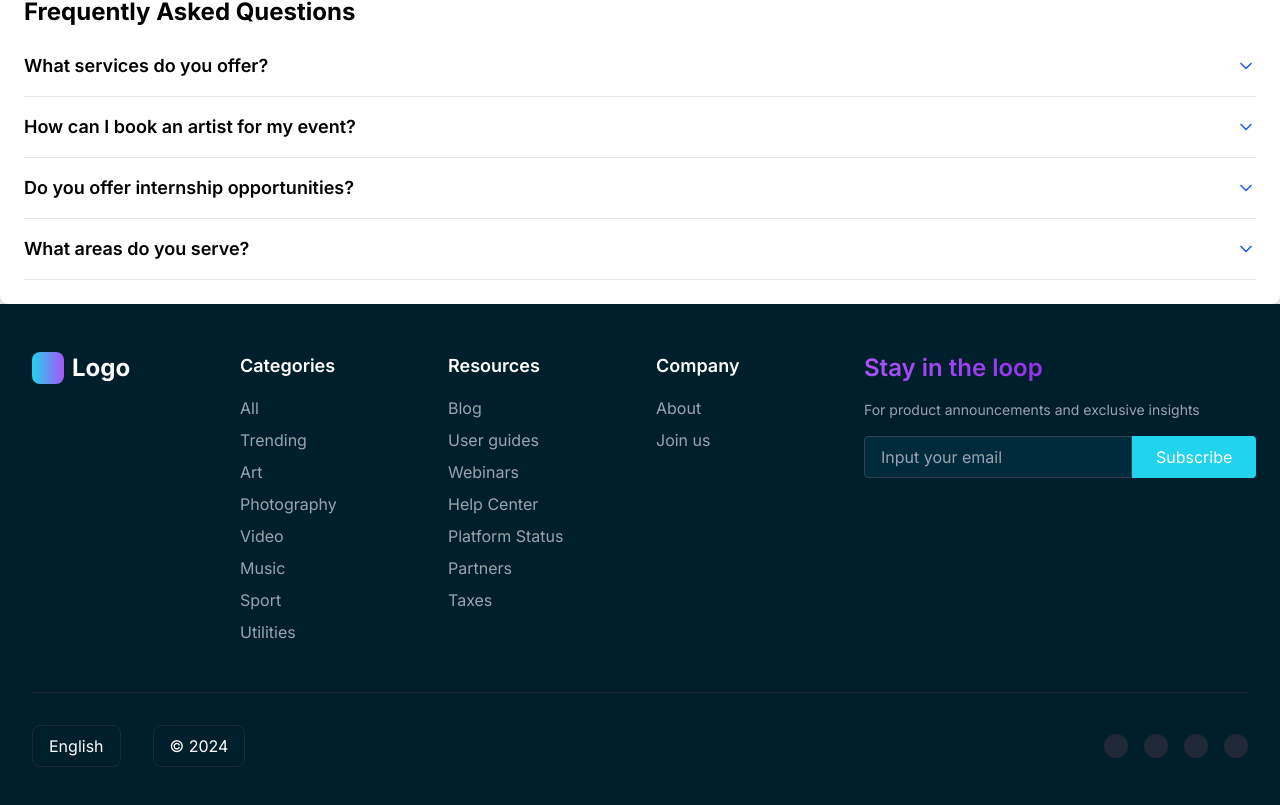
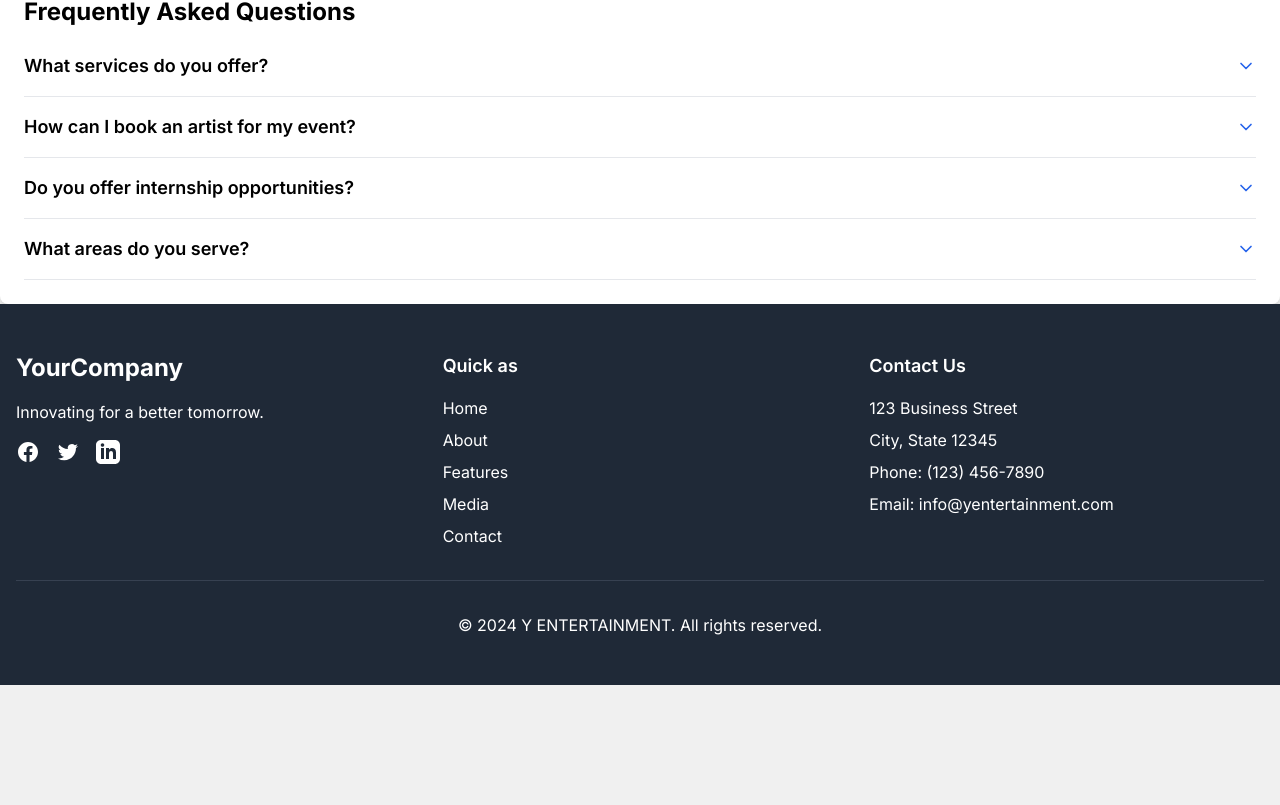
Before and after one commit to SunnySiddique/Y-ENTERTAINMENT-COM, a React (Vite) app: page /contact in a window 1280 px wide. Shown: the part 1255-2060 px from the top of the page. After the commit the page ends 1940 px from the top, so only its background shows below. Built offline with nearby package versions, Linux system fonts and the light colour scheme.

Commit message:
compoenent updated

```diff
--- a/src/components/Footer.jsx
+++ b/src/components/Footer.jsx
@@ -1,5 +1,3 @@
-import { motion } from "framer-motion";
-
 const Footer = () => {
   const containerVariants = {
     hidden: { opacity: 0 },
@@ -25,163 +23,125 @@ const Footer = () => {
   };
 
   return (
-    <footer className="bg-[#001F2D] text-white py-12 px-4 md:px-6 lg:px-8">
-      <motion.div
-        className="container mx-auto max-w-7xl"
-        variants={containerVariants}
-        initial="hidden"
-        whileInView="visible"
-        viewport={{ once: false, amount: 0.3 }}
-      >
-        <div className="grid grid-cols-1 md:grid-cols-2 lg:grid-cols-12 gap-8 mb-12">
-          {/* Logo */}
-          <motion.div className="md:col-span-2" variants={itemVariants}>
-            <div className="flex items-center gap-2">
-              <div className="w-8 h-8 bg-gradient-to-r from-cyan-400 to-purple-500 rounded-lg"></div>
-              <span className="text-2xl font-bold">Logo</span>
+    <footer className="bg-gray-800 text-white py-12">
+      <div className="container mx-auto px-4">
+        <div className="grid grid-cols-1 md:grid-cols-3 gap-8">
+          <div>
+            <h3 className="text-2xl font-bold mb-4">YourCompany</h3>
+            <p className="mb-4">Innovating for a better tomorrow.</p>
+            <div className="flex space-x-4">
+              <a
+                href="#"
+                className="hover:text-blue-400 transition-colors duration-300"
+              >
+                <span className="sr-only">Facebook</span>
+                <svg
+                  className="w-6 h-6"
+                  fill="currentColor"
+                  viewBox="0 0 24 24"
+                  aria-hidden="true"
+                >
+                  <path
+                    fillRule="evenodd"
+                    d="M22 12c0-5.523-4.477-10-10-10S2 6.477 2 12c0 4.991 3.657 9.128 8.438 9.878v-6.987h-2.54V12h2.54V9.797c0-2.506 1.492-3.89 3.777-3.89 1.094 0 2.238.195 2.238.195v2.46h-1.26c-1.243 0-1.63.771-1.63 1.562V12h2.773l-.443 2.89h-2.33v6.988C18.343 21.128 22 16.991 22 12z"
+                    clipRule="evenodd"
+                  />
+                </svg>
+              </a>
+              <a
+                href="#"
+                className="hover:text-blue-400 transition-colors duration-300"
+              >
+                <span className="sr-only">Twitter</span>
+                <svg
+                  className="w-6 h-6"
+                  fill="currentColor"
+                  viewBox="0 0 24 24"
+                  aria-hidden="true"
+                >
+                  <path d="M8.29 20.251c7.547 0 11.675-6.253 11.675-11.675 0-.178 0-.355-.012-.53A8.348 8.348 0 0022 5.92a8.19 8.19 0 01-2.357.646 4.118 4.118 0 001.804-2.27 8.224 8.224 0 01-2.605.996 4.107 4.107 0 00-6.993 3.743 11.65 11.65 0 01-8.457-4.287 4.106 4.106 0 001.27 5.477A4.072 4.072 0 012.8 9.713v.052a4.105 4.105 0 003.292 4.022 4.095 4.095 0 01-1.853.07 4.108 4.108 0 003.834 2.85A8.233 8.233 0 012 18.407a11.616 11.616 0 006.29 1.84" />
+                </svg>
+              </a>
+              <a
+                href="#"
+                className="hover:text-blue-400 transition-colors duration-300"
+              >
+                <span className="sr-only">aedIn</span>
+                <svg
+                  className="w-6 h-6"
+                  fill="currentColor"
+                  viewBox="0 0 24 24"
+                  aria-hidden="true"
+                >
+                  <path
+                    fillRule="evenodd"
+                    d="M19 0h-14c-2.761 0-5 2.239-5 5v14c0 2.761 2.239 5 5 5h14c2.762 0 5-2.239 5-5v-14c0-2.761-2.238-5-5-5zm-11 19h-3v-11h3v11zm-1.5-12.268c-.966 0-1.75-.79-1.75-1.764s.784-1.764 1.75-1.764 1.75.79 1.75 1.764-.783 1.764-1.75 1.764zm13.5 12.268h-3v-5.604c0-3.368-4-3.113-4 0v5.604h-3v-11h3v1.765c1.396-2.586 7-2.777 7 2.476v6.759z"
+                    clipRule="evenodd"
+                  />
+                </svg>
+              </a>
             </div>
-          </motion.div>
-
-          {/* Categories */}
-          <motion.div className="lg:col-span-2" variants={itemVariants}>
-            <h3 className="text-lg font-semibold mb-4">Categories</h3>
-            <ul className="space-y-2 text-gray-400">
-              {[
-                "All",
-                "Trending",
-                "Art",
-                "Photography",
-                "Video",
-                "Music",
-                "Sport",
-                "Utilities",
-              ].map((item) => (
-                <motion.li
-                  key={item}
-                  className="hover:text-white cursor-pointer"
-                  whileHover={{ x: 5 }}
-                  whileTap={{ scale: 0.95 }}
+          </div>
+          <div>
+            <h4 className="text-lg font-semibold mb-4">Quick as</h4>
+            <ul className="space-y-2">
+              <li>
+                <a
+                  href="/"
+                  className="hover:text-blue-400 transition-colors duration-300"
                 >
-                  {item}
-                </motion.li>
-              ))}
+                  Home
+                </a>
+              </li>
+              <li>
+                <a
+                  href="/about"
+                  className="hover:text-blue-400 transition-colors duration-300"
+                >
+                  About
+                </a>
+              </li>
+              <li>
+                <a
+                  href="/feature"
+                  className="hover:text-blue-400 transition-colors duration-300"
+                >
+                  Features
+                </a>
+              </li>
+              <li>
+                <a
+                  href="/media"
+                  className="hover:text-blue-400 transition-colors duration-300"
+                >
+                  Media
+                </a>
+              </li>
+              <li>
+                <a
+                  href="/contact"
+                  className="hover:text-blue-400 transition-colors duration-300"
+                >
+                  Contact
+                </a>
+              </li>
             </ul>
-          </motion.div>
-
-          {/* Resources */}
-          <motion.div className="lg:col-span-2" variants={itemVariants}>
-            <h3 className="text-lg font-semibold mb-4">Resources</h3>
-            <ul className="space-y-2 text-gray-400">
-              {[
-                "Blog",
-                "User guides",
-                "Webinars",
-                "Help Center",
-                "Platform Status",
-                "Partners",
-                "Taxes",
-              ].map((item) => (
-                <motion.li
-                  key={item}
-                  className="hover:text-white cursor-pointer"
-                  whileHover={{ x: 5 }}
-                  whileTap={{ scale: 0.95 }}
-                >
-                  {item}
-                </motion.li>
-              ))}
-            </ul>
-          </motion.div>
-
-          {/* Company */}
-          <motion.div className="lg:col-span-2" variants={itemVariants}>
-            <h3 className="text-lg font-semibold mb-4">Company</h3>
-            <ul className="space-y-2 text-gray-400">
-              {["About", "Join us"].map((item) => (
-                <motion.li
-                  key={item}
-                  className="hover:text-white cursor-pointer"
-                  whileHover={{ x: 5 }}
-                  whileTap={{ scale: 0.95 }}
-                >
-                  {item}
-                </motion.li>
-              ))}
-            </ul>
-          </motion.div>
-
-          {/* Stay in the loop */}
-          <motion.div className="lg:col-span-4" variants={itemVariants}>
-            <h3 className="text-2xl font-semibold mb-4">
-              <span className="bg-gradient-to-r from-purple-500 to-purple-600 bg-clip-text text-transparent">
-                Stay in the loop
-              </span>
-            </h3>
-            <p className="text-gray-400 text-sm mb-4">
-              For product announcements and exclusive insights
-            </p>
-            <motion.div
-              className="flex"
-              initial={{ opacity: 0, y: 20 }}
-              animate={{ opacity: 1, y: 0 }}
-              transition={{ delay: 0.5 }}
-            >
-              <input
-                type="email"
-                placeholder="Input your email"
-                className="flex-1 px-4 py-2 bg-[#002B3D] rounded-l outline-none border border-gray-700 focus:border-cyan-400"
-              />
-              <motion.button
-                className="px-6 py-2 bg-cyan-400 text-white rounded-r hover:bg-cyan-500 transition-colors"
-                whileHover={{ scale: 1.05 }}
-                whileTap={{ scale: 0.95 }}
-              >
-                Subscribe
-              </motion.button>
-            </motion.div>
-          </motion.div>
+          </div>
+          <div>
+            <h4 className="text-lg font-semibold mb-4">Contact Us</h4>
+            <p className="mb-2">123 Business Street</p>
+            <p className="mb-2">City, State 12345</p>
+            <p className="mb-2">Phone: (123) 456-7890</p>
+            <p>Email: info@yentertainment.com</p>
+          </div>
         </div>
-
-        {/* Bottom Section */}
-        <motion.div
-          className="pt-8 border-t border-gray-800 flex flex-col md:flex-row justify-between items-center gap-4"
-          variants={itemVariants}
-        >
-          <div className="flex gap-8">
-            <motion.button
-              className="px-4 py-2 border border-gray-800 rounded-lg hover:border-gray-700 transition-colors"
-              whileHover={{ scale: 1.05 }}
-              whileTap={{ scale: 0.95 }}
-            >
-              English
-            </motion.button>
-            <motion.button
-              className="px-4 py-2 border border-gray-800 rounded-lg hover:border-gray-700 transition-colors"
-              whileHover={{ scale: 1.05 }}
-              whileTap={{ scale: 0.95 }}
-            >
-              © 2024
-            </motion.button>
-          </div>
-          <div className="flex gap-4">
-            {["twitter", "facebook", "instagram", "youtube"].map((social) => (
-              <motion.a
-                key={social}
-                href={`https://${social}.com`}
-                target="_blank"
-                rel="noopener noreferrer"
-                className="text-gray-400 hover:text-white transition-colors"
-                whileHover={{ scale: 1.2, rotate: 5 }}
-                whileTap={{ scale: 0.9 }}
-              >
-                <div className="w-6 h-6 rounded-full bg-gray-800 flex items-center justify-center">
-                  <span className="sr-only">{social}</span>
-                </div>
-              </motion.a>
-            ))}
-          </div>
-        </motion.div>
-      </motion.div>
+        <div className="border-t border-gray-700 mt-8 pt-8 text-center">
+          <p>
+            &copy; {new Date().getFullYear()} Y ENTERTAINMENT. All rights
+            reserved.
+          </p>
+        </div>
+      </div>
     </footer>
   );
 };
--- a/src/pages/home/HomePage.jsx
+++ b/src/pages/home/HomePage.jsx
@@ -23,116 +23,6 @@ export default function HomePage() {
         {/* CTA Section */}
         <CTASection />
       </main>
-
-      <footer className="bg-gray-800 text-white py-12">
-        <div className="container mx-auto px-4">
-          <div className="grid grid-cols-1 md:grid-cols-3 gap-8">
-            <div>
-              <h3 className="text-2xl font-bold mb-4">YourCompany</h3>
-              <p className="mb-4">Innovating for a better tomorrow.</p>
-              <div className="flex space-x-4">
-                <a
-                  href="#"
-                  className="hover:text-blue-400 transition-colors duration-300"
-                >
-                  <span className="sr-only">Facebook</span>
-                  <svg
-                    className="w-6 h-6"
-                    fill="currentColor"
-                    viewBox="0 0 24 24"
-                    aria-hidden="true"
-                  >
-                    <path
-                      fillRule="evenodd"
-                      d="M22 12c0-5.523-4.477-10-10-10S2 6.477 2 12c0 4.991 3.657 9.128 8.438 9.878v-6.987h-2.54V12h2.54V9.797c0-2.506 1.492-3.89 3.777-3.89 1.094 0 2.238.195 2.238.195v2.46h-1.26c-1.243 0-1.63.771-1.63 1.562V12h2.773l-.443 2.89h-2.33v6.988C18.343 21.128 22 16.991 22 12z"
-                      clipRule="evenodd"
-                    />
-                  </svg>
-                </a>
-                <a
-                  href="#"
-                  className="hover:text-blue-400 transition-colors duration-300"
-                >
-                  <span className="sr-only">Twitter</span>
-                  <svg
-                    className="w-6 h-6"
-                    fill="currentColor"
-                    viewBox="0 0 24 24"
-                    aria-hidden="true"
-                  >
-                    <path d="M8.29 20.251c7.547 0 11.675-6.253 11.675-11.675 0-.178 0-.355-.012-.53A8.348 8.348 0 0022 5.92a8.19 8.19 0 01-2.357.646 4.118 4.118 0 001.804-2.27 8.224 8.224 0 01-2.605.996 4.107 4.107 0 00-6.993 3.743 11.65 11.65 0 01-8.457-4.287 4.106 4.106 0 001.27 5.477A4.072 4.072 0 012.8 9.713v.052a4.105 4.105 0 003.292 4.022 4.095 4.095 0 01-1.853.07 4.108 4.108 0 003.834 2.85A8.233 8.233 0 012 18.407a11.616 11.616 0 006.29 1.84" />
-                  </svg>
-                </a>
-                <a
-                  href="#"
-                  className="hover:text-blue-400 transition-colors duration-300"
-                >
-                  <span className="sr-only">aedIn</span>
-                  <svg
-                    className="w-6 h-6"
-                    fill="currentColor"
-                    viewBox="0 0 24 24"
-                    aria-hidden="true"
-                  >
-                    <path
-                      fillRule="evenodd"
-                      d="M19 0h-14c-2.761 0-5 2.239-5 5v14c0 2.761 2.239 5 5 5h14c2.762 0 5-2.239 5-5v-14c0-2.761-2.238-5-5-5zm-11 19h-3v-11h3v11zm-1.5-12.268c-.966 0-1.75-.79-1.75-1.764s.784-1.764 1.75-1.764 1.75.79 1.75 1.764-.783 1.764-1.75 1.764zm13.5 12.268h-3v-5.604c0-3.368-4-3.113-4 0v5.604h-3v-11h3v1.765c1.396-2.586 7-2.777 7 2.476v6.759z"
-                      clipRule="evenodd"
-                    />
-                  </svg>
-                </a>
-              </div>
-            </div>
-            <div>
-              <h4 className="text-lg font-semibold mb-4">Quick as</h4>
-              <ul className="space-y-2">
-                <li>
-                  <a
-                    href="#"
-                    className="hover:text-blue-400 transition-colors duration-300"
-                  >
-                    Home
-                  </a>
-                </li>
-                <li>
-                  <a
-                    href="#about"
-                    className="hover:text-blue-400 transition-colors duration-300"
-                  >
-                    About
-                  </a>
-                </li>
-                <li>
-                  <a
-                    href="#services"
-                    className="hover:text-blue-400 transition-colors duration-300"
-                  >
-                    Services
-                  </a>
-                </li>
-                <li>
-                  <a
-                    href="#contact"
-                    className="hover:text-blue-400 transition-colors duration-300"
-                  >
-                    Contact
-                  </a>
-                </li>
-              </ul>
-            </div>
-            <div>
-              <h4 className="text-lg font-semibold mb-4">Contact Us</h4>
-              <p className="mb-2">123 Business Street</p>
-              <p className="mb-2">City, State 12345</p>
-              <p className="mb-2">Phone: (123) 456-7890</p>
-              <p>Email: info@yourcompany.com</p>
-            </div>
-          </div>
-          <div className="border-t border-gray-700 mt-8 pt-8 text-center">
-            <p>&copy; 2024 YourCompany. All rights reserved.</p>
-          </div>
-        </div>
-      </footer>
     </>
   );
 }
```
